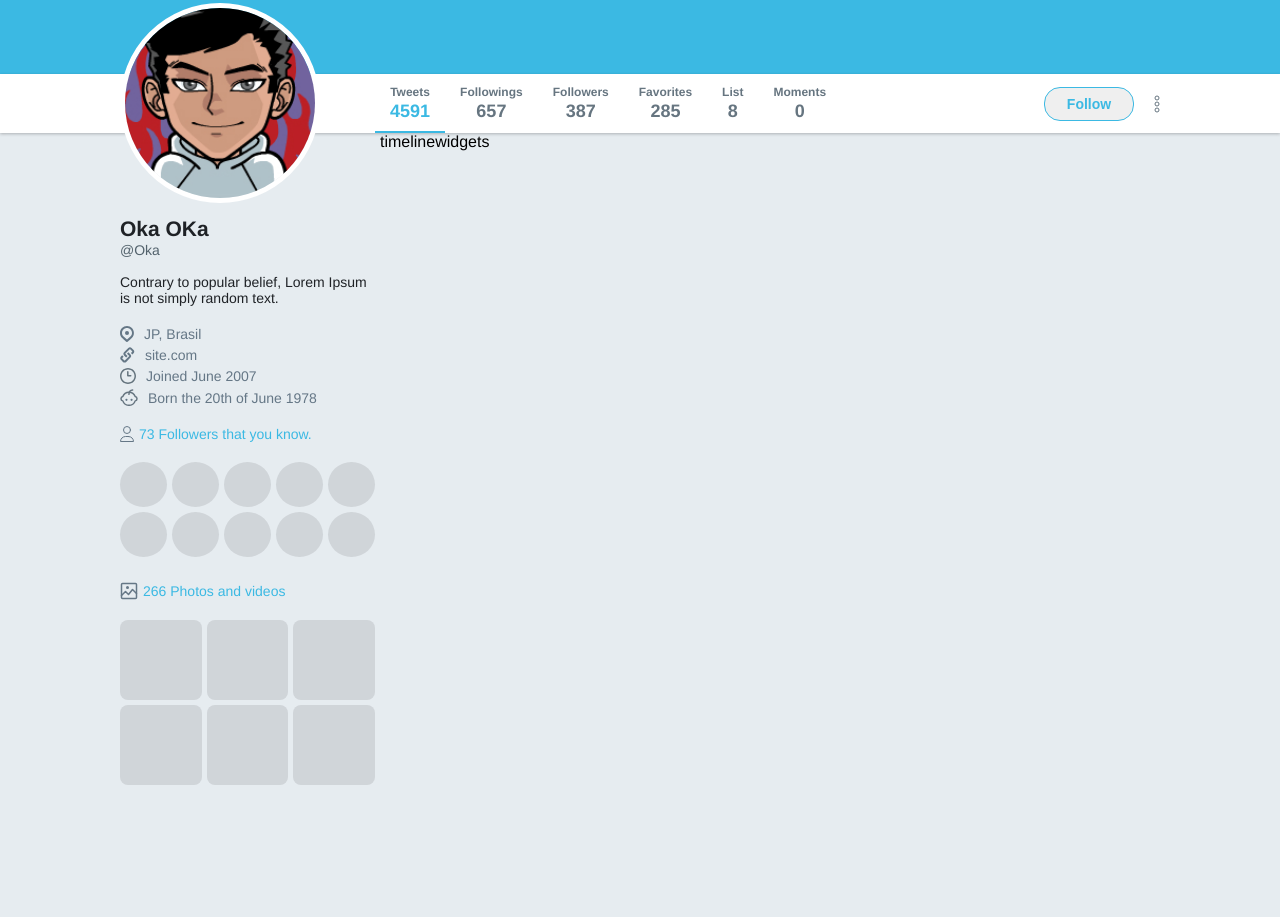
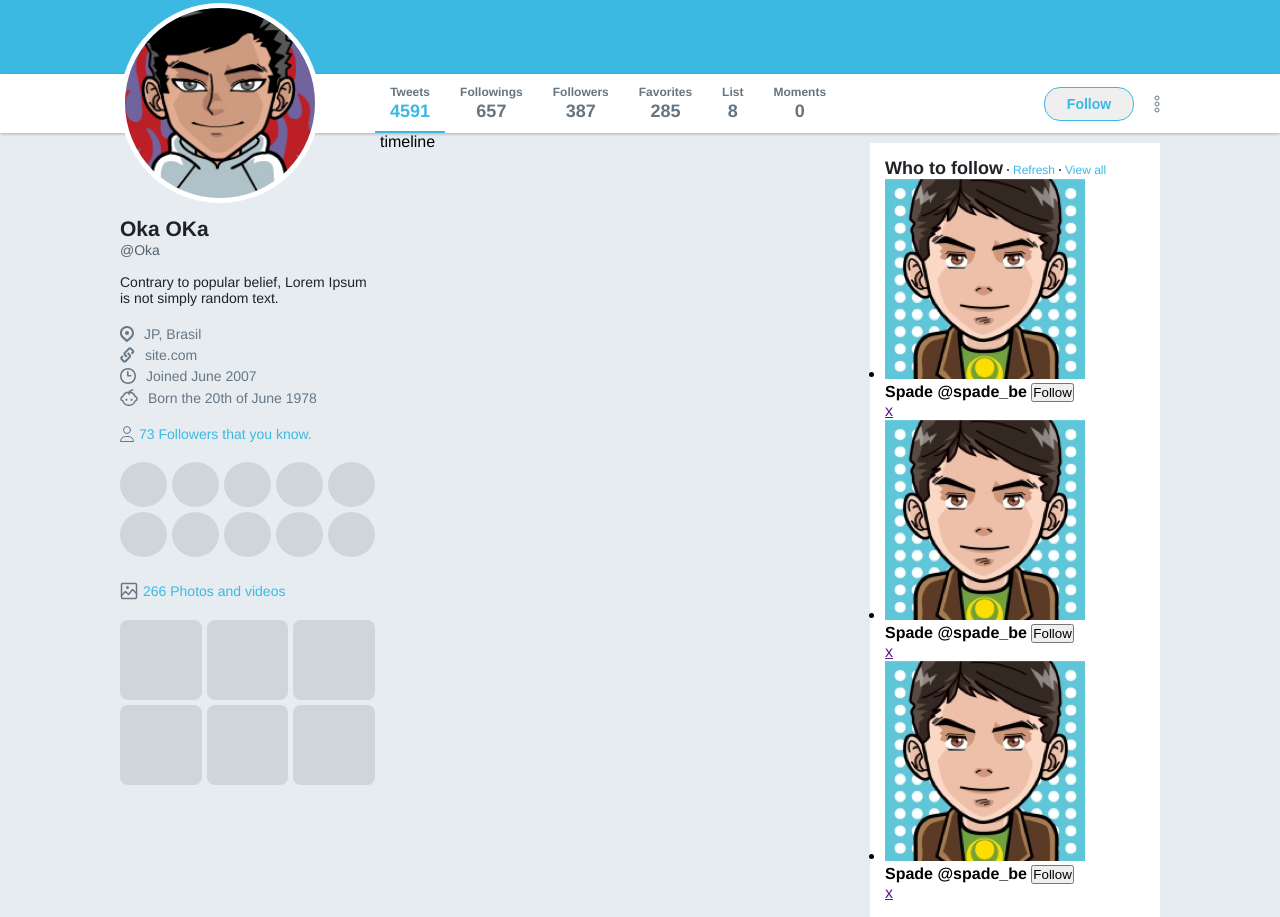
Before and after one commit to Victor-Fernandes/Flexbox, a plain HTML site: page index.html in a window 1280 px wide. Shown: the part 352-1269 px from the top of the page. Before the commit the page ends 1142 px from the top, so only its background shows below. Drawn offline with Linux system fonts and the light colour scheme.

Commit message:
continuing

```diff
--- a/index.html
+++ b/index.html
@@ -114,7 +114,45 @@
       timeline
     </section>
     <aside class="widgets">
-      widgets
+      <div class="widget follow">
+        <div class="title">
+          <strong>Who to follow</strong>
+          <a href="">Refresh</a>
+          <a href="">View all</a>
+        </div>
+        <ul>
+          <li>
+            <div class="profile">
+              <img src="/image/avatar.png" alt="avatar">
+              <div class="info">
+                <strong>Spade <span> @spade_be</span></strong>
+                <button>Follow</button>
+              </div>
+            </div>
+            <a href="">x</a>
+          </li>
+          <li>
+            <div class="profile">
+              <img src="/image/avatar.png" alt="avatar">
+              <div class="info">
+                <strong>Spade <span> @spade_be</span></strong>
+                <button>Follow</button>
+              </div>
+            </div>
+            <a href="">x</a>
+          </li>
+          <li>
+            <div class="profile">
+              <img src="/image/avatar.png" alt="avatar">
+              <div class="info">
+                <strong>Spade <span> @spade_be</span></strong>
+                <button>Follow</button>
+              </div>
+            </div>
+            <a href="">x</a>
+          </li>
+        </ul>
+      </div>
     </aside>
   </div>
 </body>
--- a/style.css
+++ b/style.css
@@ -287,3 +287,49 @@ div.wrapper-content aside.profile .images ul li {
   flex: 1 0 auto;
   margin: 0 5px 5px 0;
 }
+
+/*Timeline*/
+div.wrapper-content .timeline {
+  flex: 1;
+}
+
+
+/*Widget*/
+div.wrapper-content aside.widgets {
+  width: 290px;
+}
+
+div.wrapper-content aside.widgets .widget{
+  background: #FFF;
+  padding: 15px;
+  margin-top: 10px;
+}
+
+div.wrapper-content aside.widgets .title {
+  display: flex;
+  align-items: baseline;
+}
+
+div.wrapper-content aside.widgets .title strong {
+  font-size: 18px;
+  color: #1f2226;
+}
+
+div.wrapper-content aside.widgets .title a {
+  font-size: 12px;
+  color: #3bb9e3;
+  text-decoration: none;
+  position: relative;
+  padding-left: 10px;
+}
+
+div.wrapper-content aside.widgets .title a::before {
+  content: "";
+  width: 2px;
+  height: 2px;
+  border-radius: 50%;
+  background: #222;
+  position: absolute;
+  left: 4px;
+  top: 6px;
+}
```
